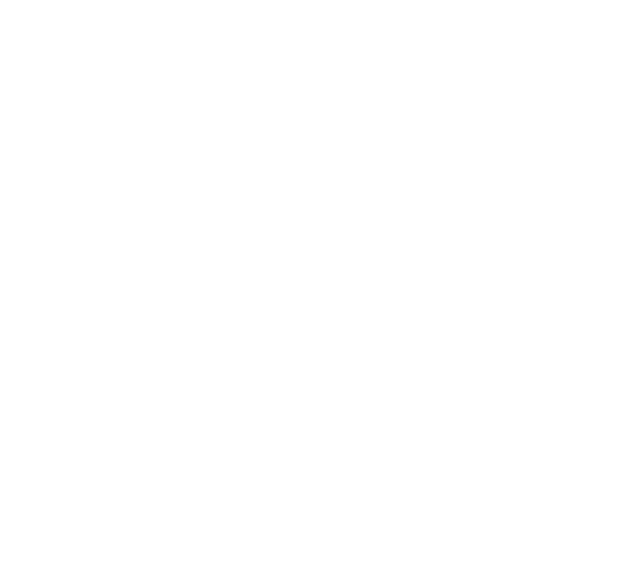
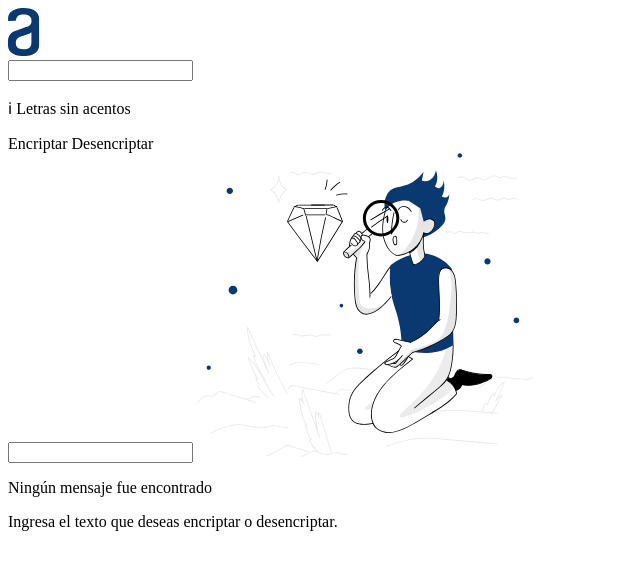
Before and after one commit to maxcasqui/cypher, a plain HTML site: page index.html in a window 1280 px wide. Shown: the whole page, without its empty margins (0-640 px from the left). Drawn offline with Linux system fonts and the light colour scheme.

Commit message:
Add HTML structure

```diff
--- a/index.html
+++ b/index.html
@@ -3,9 +3,27 @@
 <head>
     <meta charset="UTF-8">
     <meta name="viewport" content="width=device-width, initial-scale=1.0">
-    <title>Document</title>
+    <title>Cypher</title>
 </head>
 <body>
-
+    <main class="main-container">
+        <nav class="navigation">
+            <img src="img/logo.svg" alt="">
+        </nav>
+        <section class="input-container">
+            <input type="text" name="input-text" id="input-text">
+        </section>
+        <section class="options-container">
+            <p>&#8505; Letras sin acentos</p>
+            <buttton>Encriptar</buttton>
+            <buttton>Desencriptar</buttton>
+        </section>
+    </main>
+    <aside class="output-container">
+        <input type="text" name="output-text" id="output-text">
+        <img src="img/imagefortext.svg" alt="">
+        <p class="title-text">Ningún mensaje fue encontrado</p>
+        <p class="info-text">Ingresa el texto que deseas encriptar o desencriptar.</p>
+    </aside>
 </body>
 </html>
```
Also changed, not shown: img/imagefortext.svg (added), img/logo.svg (added).
